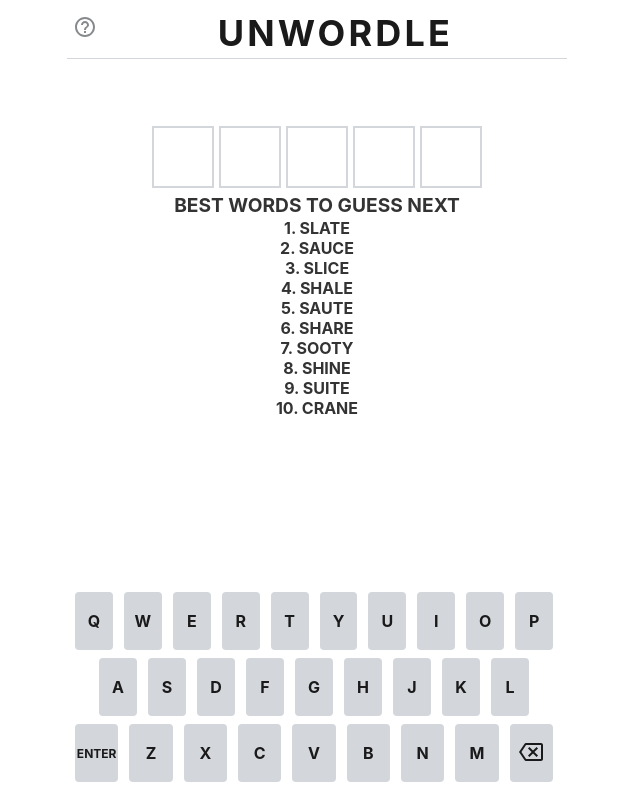
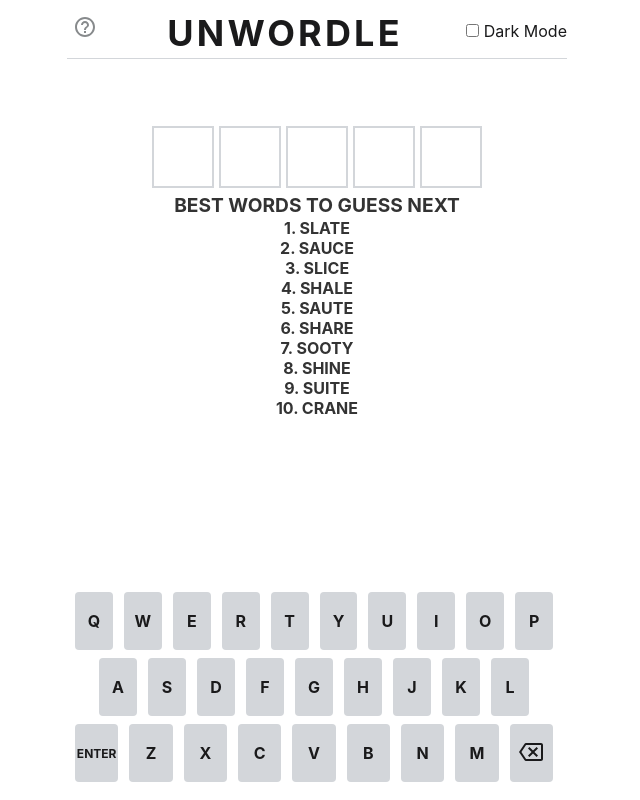
Before and after one commit to sadmoody/unwordle-svelte, a Svelte app: page / in a window 1280 px wide. Shown: the whole page, without its empty margins (323-963 px from the left). Built offline with nearby package versions, Linux system fonts and the light colour scheme.

Commit message:
Adding support for Dark Mode

```diff
--- a/src/App.svelte
+++ b/src/App.svelte
@@ -6,6 +6,7 @@
 
 	let WORDLENGTH = 5;
 	let showInstructions = false;
+	let darkMode = false;
 
 	let relevanceScores = {};
 	let filteredAnswers = wordle_answers;
@@ -96,6 +97,13 @@
 		}
 		return "empty";
 	}
+	function isDarkModeOn(state) {
+		if (state === 1) {
+			return "darkMode";
+		} else {
+			return "";
+		}
+	}
 
 </script>
 
@@ -111,8 +119,22 @@
 				</game-icon>
 			</button>
 		</div>
-		<div class="title"> UNWORDLE </div>
-		<div class="menu">
+		<div class="title {darkMode ? 'darkModeText': ''}"> UNWORDLE </div>
+		<div class="darkMode">
+			<input
+				type="checkbox"
+				id="darkMode"
+				on:click={() => {
+					darkMode = !darkMode;
+					const body = document.getElementsByTagName("body");
+					if (darkMode) {
+						body[0].style.background="#121213";
+					} else {
+						body[0].style.background="#FFFFFF";
+					}
+				}}
+			/>
+			<label style="display:inline" class="{darkMode ? 'darkModeText': ''} ">Dark Mode</label>
 		</div>
 	</header>
 	<div id="board-container">
@@ -134,10 +156,10 @@
 				</game-row>
 			{/each}
 			<div class="suggestions">
-				<div class="suggestion" id="title">Best words to guess next</div>
+				<div class="suggestion {darkMode ? 'darkModeText': ''}" id="title">Best words to guess next</div>
 				{#each Object.entries(relevanceScores) as [word, score], index}
 					{#if index < 10}
-						<div class="suggestion">{index+1}. {word}</div>
+						<div class="suggestion {darkMode ? 'darkModeText': ''}">{index+1}. {word}</div>
 					{/if}
 				{/each}
 			</div>
@@ -416,6 +438,13 @@
 		user-select: none;
 		opacity: 1;
 	}
+	.darkModeBackground {
+		background-color: #121213;
+	}
+
+	.darkModeText {
+		color: #d7dadc;
+	}
 
 	:root {
 		--color-tone-1: #1a1a1b;
```
